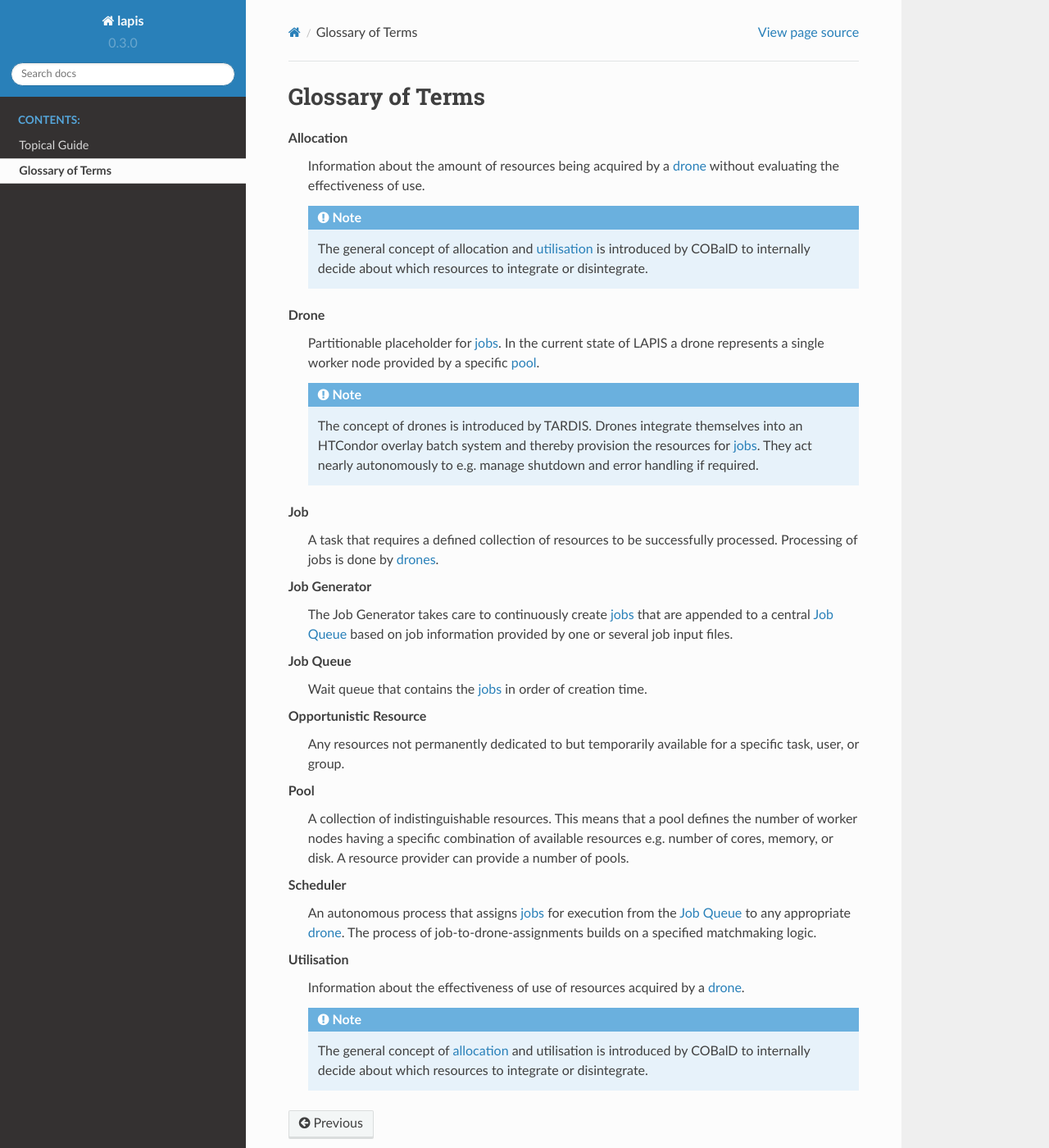
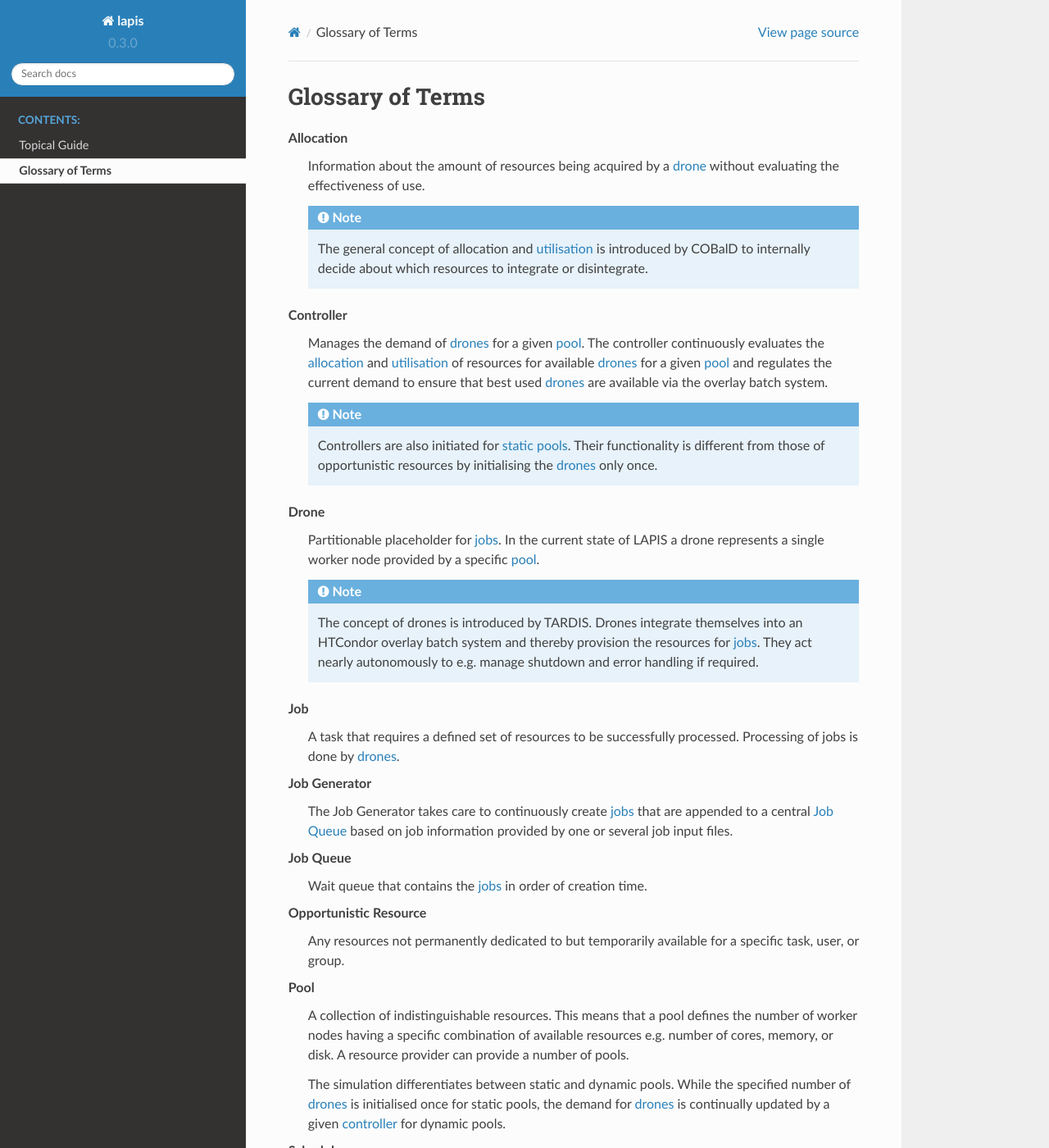
Before and after one commit to MatterMiners/lapis, a Sphinx documentation site: the page built from docs/source/glossary.rst, in a window 1280 px wide and 1400 px high. Shown: the whole window at 82% size. Built offline with Sphinx 7.4.7 and the Read the Docs theme 2.0.0, drawn with Linux system fonts in a browser that asks for light colours; formulas are drawn with MathJax 3; some of the changed text lies outside the part shown.

Commit message:
updated glossary and added links to terms in glossary

```diff
--- a/docs/source/glossary.rst
+++ b/docs/source/glossary.rst
@@ -17,6 +17,19 @@ Glossary of Terms
          by COBalD to internally decide about which resources to integrate or
          disintegrate.
 
+   Controller
+      Manages the demand of :term:`drones <Drone>` for a given :term:`pool`.
+      The controller continuously evaluates the :term:`allocation` and
+      :term:`utilisation` of resources for available :term:`drones <Drone>`
+      for a given :term:`pool` and regulates the current demand to ensure that
+      best used :term:`drones <Drone>` are available via the overlay batch system.
+
+      .. note::
+
+         Controllers are also initiated for :term:`static pools <Pool>`.
+         Their functionality is different from those of opportunistic resources
+         by initialising the :term:`drones <Drone>` only once.
+
    Drone
       Partitionable placeholder for :term:`jobs <Job>`. In the current state of
       LAPIS a drone represents a single worker node provided by a specific
@@ -30,7 +43,7 @@ Glossary of Terms
          e.g. manage shutdown and error handling if required.
 
    Job
-      A task that requires a defined collection of resources to be successfully
+      A task that requires a defined set of resources to be successfully
       processed. Processing of jobs is done by :term:`drones <Drone>`.
 
    Job Generator
@@ -51,10 +64,15 @@ Glossary of Terms
       available resources e.g. number of cores, memory, or disk. A resource
       provider can provide a number of pools.
 
+      The simulation differentiates between static and dynamic pools. While
+      the specified number of :term:`drones <Drone>` is initialised once for
+      static pools, the demand for :term:`drones <Drone>` is continually updated
+      by a given :term:`controller` for dynamic pools.
+
    Scheduler
       An autonomous process that assigns :term:`jobs <Job>` for execution from
       the :term:`Job Queue` to any appropriate :term:`drone`. The process
-      of job-to-drone-assignments builds on a specified matchmaking logic.
+      of job-to-drone-assignment builds on a specified matchmaking logic.
 
    Utilisation
       Information about the effectiveness of use of resources acquired by a
--- a/docs/source/topics/monitoring.rst
+++ b/docs/source/topics/monitoring.rst
@@ -16,7 +16,7 @@ object. The monitoring itself runs asynchronously: Whenever elements become
 available in the monitoring queue, the logging process starts.
 
 If you want to define your own logging callable that for example logs information
-about changes to a drone it should follow the following format:
+about changes to a :term:`drone` it should follow the following format:
 
 .. code-block:: python3
 
```
Also changed, not shown: docs/index.rst (+11 -11 lines), docs/source/topics/support.rst (+15 -15 lines).
